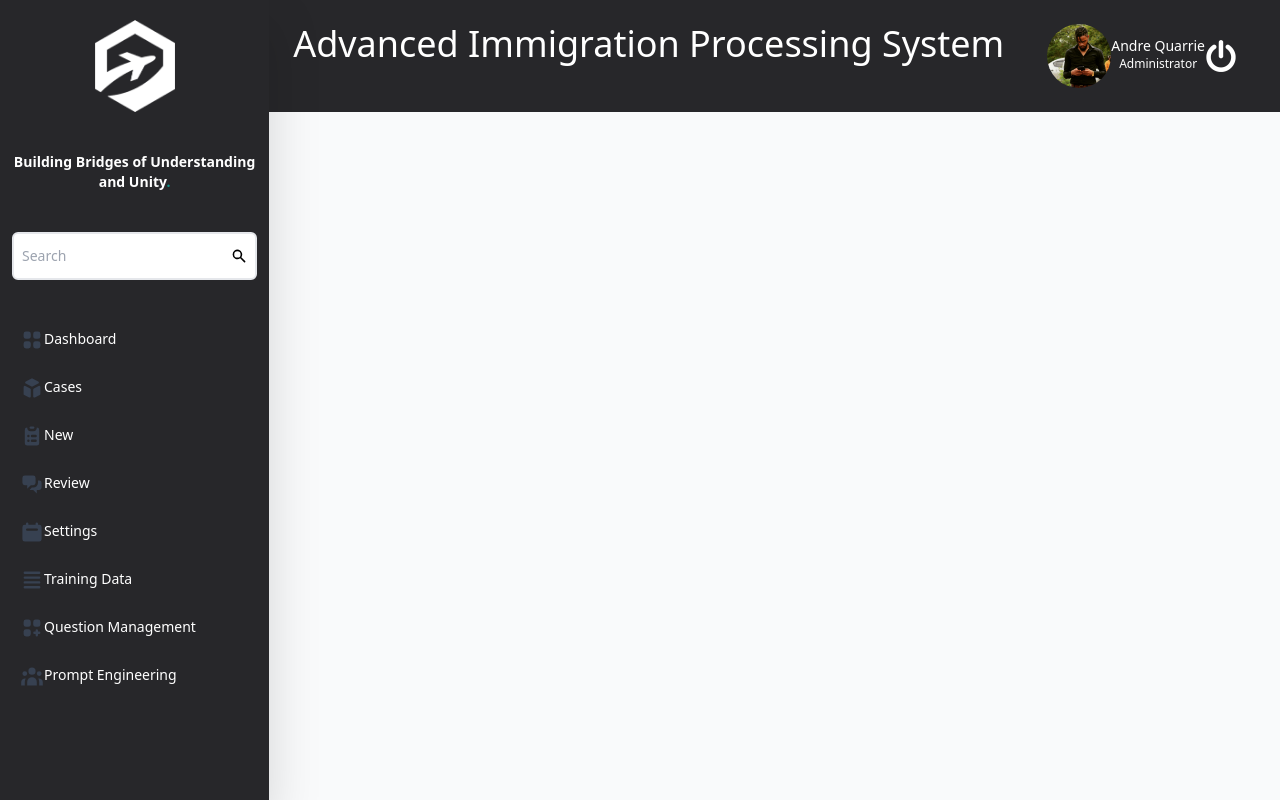
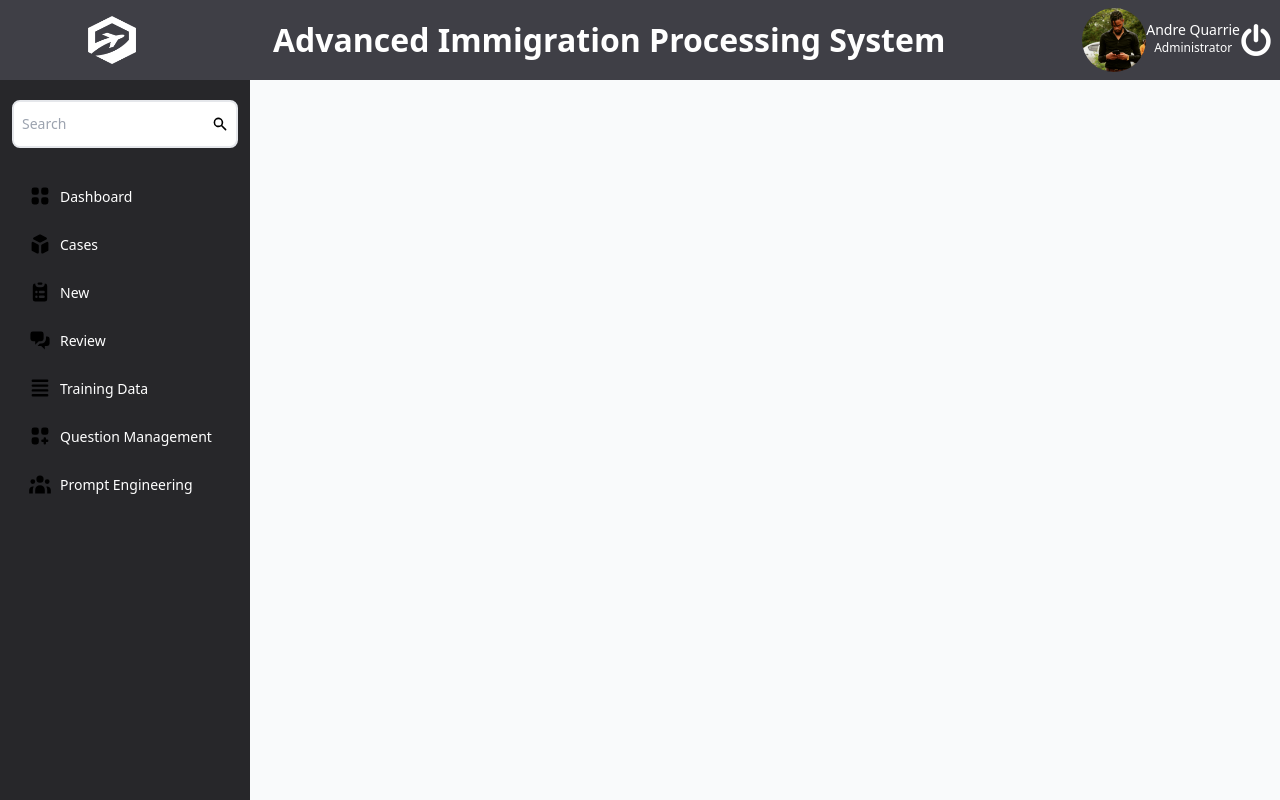
Before and after one commit to JoeyCodinja/AdvancedImmigrationProcessingSystem, a Nuxt app in the folder ias/: page /admin in a window 1280 px wide. Built offline with nearby package versions, Linux system fonts and the light colour scheme.

Commit message:
Adding changes from Andre

```diff
--- a/ias/components/BasePage.vue
+++ b/ias/components/BasePage.vue
@@ -1,24 +1,50 @@
 <template>
   <div class="flex h-screen bg-gray-50">
-    <Sidebar/>
-    <div class="flex flex-col w-full" >
-      <TopBar/>
-      <div class="m-4 ">
-        <p class="font-medium text-4xl">
-          {{title}}
-        </p>
-      </div>
+    <div class="flex flex-col w-full">
+      <TopBar />
       <div class="flex flex-row flex-1 overflow-y-scroll">
-        <slot/>
+        <Sidebar />
+        <div class="main-content ml-20">
+          <h1 class="font-medium text-4xl title-text">{{ title }}</h1>
+          <div class="content-slot">
+            <slot />
+          </div>
+        </div>
       </div>
     </div>
   </div>
 </template>
 
+
 <script>
+import TopBar from './TopBar.vue';
+import Sidebar from './Sidebar.vue';
+
 export default {
+  components: {
+    TopBar,
+    Sidebar
+  },
   props: {
     title: String
   }
+};
+</script>
+
+<style scoped>
+.title-text {
+  font-family: Arial, sans-serif;
+  color: #333;
 }
-</script>
+
+.main-content {
+  margin-left: 15rem; /* Adjust this value as needed */
+  padding-left: 3rem; /* Add padding to create separation from sidebar */
+  padding-top: 2rem; /* Add padding to create separation from topbar */
+
+}
+
+.content-slot {
+  margin-top: 1rem;
+}
+</style>
--- a/ias/components/Sidebar.vue
+++ b/ias/components/Sidebar.vue
@@ -14,42 +14,38 @@
         viewBox="0 0 20 20"
         xmlns="http://www.w3.org/2000/svg"
       >
-        <path
-          fill-rule="evenodd"
-          d="M3 5a1 1 0 011-1h12a1 1 0 110 2H4a1 1 0 01-1-1zM3 10a1 1 0 011-1h12a1 1 0 110 2H4a1 1 0 01-1-1zM3 15a1 1 0 011-1h12a1 1 0 110 2H4a1 1 0 01-1-1z"
-          clip-rule="evenodd"
-        ></path>
+        <!-- SVG Path -->
       </svg>
     </button>
     <div
       id="sidebar"
-      class="bg-zinc-800 h-screen md:block drop-shadow-2xl px-3 flex overflow-x-hidden transition-transform duration-300 ease-in-out pt-5"
+      class="bg-zinc-800 h-screen md:block  px-3 flex overflow-x-hidden transition-transform duration-300 ease-in-out pt-5"
       x-show="sidenav"
       @click.away="sidenav = false"
     >
-      <img
+      <!--<img
         src="/AIPS_Logo_no_text_white.png"
-        class="w-20   mx-auto"
-      />
-      <div class="space-y-6 md:space-y-10 ">
-        <h1 class="font-bold text-4xl text-center md:hidden">
-          D<span class="text-teal-600">.</span>
-        </h1>
-        <h1 class="hidden md:block font-bold text-sm md:text-sm text-center text-white">
-          Building Bridges of Understanding and Unity<span class="text-teal-600">.</span>
-        </h1>
+        class="w-20 mx-auto"
+      /> -->
+      <div class="space-y-5 md:space-y-7">
+        <!--         <h1 class="font-bold text-4xl text-center md:hidden">
+                  AIPS
+                </h1>
+                <h1 class="hidden md:block font-bold text-2xl md:text-2xl text-center text-white">
+                  AIPS
+                </h1>
+                <h1 class="hidden md:block font-bold text-sm md:text-sm text-center text-white">
+                  Building Bridges of Understanding and Unity
+                </h1> -->
 
-        <div
-          class="flex border-2 border-gray-200 bg-white rounded-md focus-within:ring-2 ring-teal-500"
-        >
+        <!-- Search input -->
+        <div class="flex border-2 border-gray-200 bg-white rounded-md focus-within:ring-2 ring-teal-500 ">
           <input
             type="text"
             class="w-full rounded-tl-md rounded-bl-md px-2 py-3 text-sm text-gray-600 focus:outline-none"
             placeholder="Search"
           />
-          <button
-            class="rounded-tr-md rounded-br-md px-2 py-3 hidden md:block"
-          >
+          <button class="rounded-tr-md rounded-br-md px-2 py-3 hidden md:block">
             <svg
               class="w-4 h-4 fill-current"
               fill="currentColor"
@@ -64,13 +60,17 @@
             </svg>
           </button>
         </div>
+
+        <!-- Navigation links -->
+
+        <!-- Dashboard -->
         <div id="menu" class="flex flex-col space-y-2">
-          <a
-            href=""
-            class="text-sm font-medium text-gray-700 py-2 px-2 hover:bg-teal-500 hover:text-white hover:text-base rounded-md transition duration-150 ease-in-out"
+          <router-link
+            to="/"
+            class="nav-link"
           >
             <svg
-              class="w-6 h-6 fill-current inline-block"
+              class="nav-icon"
               fill="currentColor"
               viewBox="0 0 20 20"
               xmlns="http://www.w3.org/2000/svg"
@@ -79,15 +79,17 @@
                 d="M5 3a2 2 0 00-2 2v2a2 2 0 002 2h2a2 2 0 002-2V5a2 2 0 00-2-2H5zM5 11a2 2 0 00-2 2v2a2 2 0 002 2h2a2 2 0 002-2v-2a2 2 0 00-2-2H5zM11 5a2 2 0 012-2h2a2 2 0 012 2v2a2 2 0 01-2 2h-2a2 2 0 01-2-2V5zM11 13a2 2 0 012-2h2a2 2 0 012 2v2a2 2 0 01-2 2h-2a2 2 0 01-2-2v-2z"
               ></path>
             </svg>
-            <span class="text-white">Dashboard</span>
-          </a>
+            <span class="nav-text">Dashboard</span>
+          </router-link>
+
+          <!-- Cases -->
           <router-link
             to="/cases"
             v-if="$route.path!=='/cases'"
-            class="text-sm font-medium text-gray-700 py-2 px-2 hover:bg-teal-500 hover:text-white hover:scale-105 rounded-md transition duration-150 ease-in-out"
+            class="nav-link"
           >
             <svg
-              class="w-6 h-6 fill-current inline-block"
+              class="nav-icon"
               fill="currentColor"
               viewBox="0 0 20 20"
               xmlns="http://www.w3.org/2000/svg"
@@ -96,15 +98,16 @@
                 d="M11 17a1 1 0 001.447.894l4-2A1 1 0 0017 15V9.236a1 1 0 00-1.447-.894l-4 2a1 1 0 00-.553.894V17zM15.211 6.276a1 1 0 000-1.788l-4.764-2.382a1 1 0 00-.894 0L4.789 4.488a1 1 0 000 1.788l4.764 2.382a1 1 0 00.894 0l4.764-2.382zM4.447 8.342A1 1 0 003 9.236V15a1 1 0 00.553.894l4 2A1 1 0 009 17v-5.764a1 1 0 00-.553-.894l-4-2z"
               ></path>
             </svg>
-            <span class="text-white">Cases</span>
+            <span class="nav-text">Cases</span>
           </router-link>
+
           <router-link
             to="/cases"
             v-if="$route.path==='/cases'"
-            class="text-sm font-medium text-gray-700 py-2 px-2 hover:bg-teal-500 hover:text-white hover:scale-105 rounded-md transition duration-150 ease-in-out"
+            class="nav-link"
           >
             <svg
-              class="w-6 h-6 fill-current inline-block"
+              class="nav-icon"
               fill="currentColor"
               viewBox="0 0 20 20"
               xmlns="http://www.w3.org/2000/svg"
@@ -113,15 +116,17 @@
                 d="M11 17a1 1 0 001.447.894l4-2A1 1 0 0017 15V9.236a1 1 0 00-1.447-.894l-4 2a1 1 0 00-.553.894V17zM15.211 6.276a1 1 0 000-1.788l-4.764-2.382a1 1 0 00-.894 0L4.789 4.488a1 1 0 000 1.788l4.764 2.382a1 1 0 00.894 0l4.764-2.382zM4.447 8.342A1 1 0 003 9.236V15a1 1 0 00.553.894l4 2A1 1 0 009 17v-5.764a1 1 0 00-.553-.894l-4-2z"
               ></path>
             </svg>
-            <span class="text-white">Cases</span>
+            <span class="nav-text">Cases</span>
           </router-link>
+
+          <!-- New -->
           <router-link
             to="/cases/new"
             v-if="$route.path!=='/cases/new'"
-            class="text-sm font-medium text-gray-700 py-2 px-2 hover:bg-teal-500 hover:text-white hover:scale-105 rounded-md transition duration-150 ease-in-out"
+            class="nav-link"
           >
             <svg
-              class="w-6 h-6 fill-current inline-block"
+              class="nav-icon"
               fill="currentColor"
               viewBox="0 0 20 20"
               xmlns="http://www.w3.org/2000/svg"
@@ -133,15 +138,16 @@
                 clip-rule="evenodd"
               ></path>
             </svg>
-            <span class="text-white">New</span>
+            <span class="nav-text">New</span>
           </router-link>
+
           <router-link
             to="/cases/new"
             v-if="$route.path==='/cases/new'"
-            class="text-sm font-medium text-gray-700 py-2 px-2 hover:bg-teal-500 hover:text-white hover:scale-105 rounded-md transition duration-150 ease-in-out"
+            class="nav-link"
           >
             <svg
-              class="w-6 h-6 fill-current inline-block"
+              class="nav-icon"
               fill="currentColor"
               viewBox="0 0 20 20"
               xmlns="http://www.w3.org/2000/svg"
@@ -153,15 +159,17 @@
                 clip-rule="evenodd"
               ></path>
             </svg>
-            <span class="text-white">New</span>
+            <span class="nav-text">New</span>
           </router-link>
+
+          <!-- Review -->
           <router-link
-            to="/cases"
+            to="/cases/review"
             v-if="$route.path!=='/cases/review'"
-            class="text-sm font-medium text-gray-700 py-2 px-2 hover:bg-teal-500 hover:text-white hover:scale-105 rounded-md transition duration-150 ease-in-out"
+            class="nav-link"
           >
             <svg
-              class="w-6 h-6 fill-current inline-block"
+              class="nav-icon"
               fill="currentColor"
               viewBox="0 0 20 20"
               xmlns="http://www.w3.org/2000/svg"
@@ -173,15 +181,16 @@
                 d="M15 7v2a4 4 0 01-4 4H9.828l-1.766 1.767c.28.149.599.233.938.233h2l3 3v-3h2a2 2 0 002-2V9a2 2 0 00-2-2h-1z"
               ></path>
             </svg>
-            <span class="text-white">Review</span>
+            <span class="nav-text">Review</span>
           </router-link>
+
           <router-link
-            to="/cases"
+            to="/cases/review"
             v-if="$route.path==='/cases/review'"
-            class="text-sm font-medium text-gray-700 py-2 px-2 hover:bg-teal-500 hover:text-white hover:scale-105 rounded-md transition duration-150 ease-in-out"
+            class="nav-link"
           >
             <svg
-              class="w-6 h-6 fill-current inline-block"
+              class="nav-icon"
               fill="currentColor"
               viewBox="0 0 20 20"
               xmlns="http://www.w3.org/2000/svg"
@@ -193,33 +202,17 @@
                 d="M15 7v2a4 4 0 01-4 4H9.828l-1.766 1.767c.28.149.599.233.938.233h2l3 3v-3h2a2 2 0 002-2V9a2 2 0 00-2-2h-1z"
               ></path>
             </svg>
-            <span class="text-white">Review</span>
+            <span class="nav-text">Review</span>
           </router-link>
-          <a
-            href=""
-            class="text-sm font-medium text-gray-700 py-2 px-2 hover:bg-teal-500 hover:text-white hover:scale-105 rounded-md transition duration-150 ease-in-out"
-          >
-            <svg
-              class="w-6 h-6 fill-current inline-block"
-              fill="currentColor"
-              viewBox="0 0 20 20"
-              xmlns="http://www.w3.org/2000/svg"
-            >
-              <path
-                fill-rule="evenodd"
-                d="M6 2a1 1 0 00-1 1v1H4a2 2 0 00-2 2v10a2 2 0 002 2h12a2 2 0 002-2V6a2 2 0 00-2-2h-1V3a1 1 0 10-2 0v1H7V3a1 1 0 00-1-1zm0 5a1 1 0 000 2h8a1 1 0 100-2H6z"
-                clip-rule="evenodd"
-              ></path>
-            </svg>
-            <span class="text-white">Settings</span>
-          </a>
+
+          <!-- Training Data -->
           <router-link
             to="/admin/generative-resources"
             v-if="$route.path!=='/admin/generative-resources'"
-            class="text-sm font-medium text-gray-700 py-2 px-2 hover:bg-teal-500 hover:text-white hover:scale-105 rounded-md transition duration-150 ease-in-out"
+            class="nav-link"
           >
             <svg
-              class="w-6 h-6 fill-current inline-block"
+              class="nav-icon"
               fill="currentColor"
               viewBox="0 0 20 20"
               xmlns="http://www.w3.org/2000/svg"
@@ -230,15 +223,16 @@
                 clip-rule="evenodd"
               ></path>
             </svg>
-            <span class="text-white">Training Data</span>
+            <span class="nav-text">Training Data</span>
           </router-link>
+
           <router-link
             to="/admin/generative-resources"
             v-if="$route.path==='/admin/generative-resources'"
-            class="text-sm font-medium text-gray-700 py-2 px-2 hover:bg-teal-500 hover:text-white hover:scale-105 rounded-md transition duration-150 ease-in-out"
+            class="nav-link"
           >
             <svg
-              class="w-6 h-6 fill-current inline-block"
+              class="nav-icon"
               fill="currentColor"
               viewBox="0 0 20 20"
               xmlns="http://www.w3.org/2000/svg"
@@ -249,16 +243,17 @@
                 clip-rule="evenodd"
               ></path>
             </svg>
-            <span class="text-white">Training Data</span>
+            <span class="nav-text">Training Data</span>
           </router-link>
+
+          <!-- Question Management -->
           <router-link
+            to="/admin/question-management"
             v-if="$route.path!=='/admin/question-management'"
-            to="/admin/question-management"
-            href=""
-            class="text-sm font-medium text-gray-700 py-2 px-2 hover:bg-teal-500 hover:text-white hover:scale-105 rounded-md transition duration-150 ease-in-out"
+            class="nav-link"
           >
             <svg
-              class="w-6 h-6 fill-current inline-block"
+              class="nav-icon"
               fill="currentColor"
               viewBox="0 0 20 20"
               xmlns="http://www.w3.org/2000/svg"
@@ -267,16 +262,16 @@
                 d="M5 3a2 2 0 00-2 2v2a2 2 0 002 2h2a2 2 0 002-2V5a2 2 0 00-2-2H5zM5 11a2 2 0 00-2 2v2a2 2 0 002 2h2a2 2 0 002-2v-2a2 2 0 00-2-2H5zM11 5a2 2 0 012-2h2a2 2 0 012 2v2a2 2 0 01-2 2h-2a2 2 0 01-2-2V5zM14 11a1 1 0 011 1v1h1a1 1 0 110 2h-1v1a1 1 0 11-2 0v-1h-1a1 1 0 110-2h1v-1a1 1 0 011-1z"
               ></path>
             </svg>
-            <span class="text-white">Question Management</span>
+            <span class="nav-text">Question Management</span>
           </router-link>
+
           <router-link
+            to="/admin/question-management"
             v-if="$route.path==='/admin/question-management'"
-            to="/admin/question-management"
-            href=""
-            class="text-sm font-medium text-gray-700 py-2 px-2 hover:bg-teal-500 hover:text-white hover:scale-105 rounded-md transition duration-150 ease-in-out"
+            class="nav-link"
           >
             <svg
-              class="w-6 h-6 fill-current inline-block"
+              class="nav-icon"
               fill="currentColor"
               viewBox="0 0 20 20"
               xmlns="http://www.w3.org/2000/svg"
@@ -285,15 +280,17 @@
                 d="M5 3a2 2 0 00-2 2v2a2 2 0 002 2h2a2 2 0 002-2V5a2 2 0 00-2-2H5zM5 11a2 2 0 00-2 2v2a2 2 0 002 2h2a2 2 0 002-2v-2a2 2 0 00-2-2H5zM11 5a2 2 0 012-2h2a2 2 0 012 2v2a2 2 0 01-2 2h-2a2 2 0 01-2-2V5zM14 11a1 1 0 011 1v1h1a1 1 0 110 2h-1v1a1 1 0 11-2 0v-1h-1a1 1 0 110-2h1v-1a1 1 0 011-1z"
               ></path>
             </svg>
-            <span class="text-white">Question Management</span>
+            <span class="nav-text">Question Management</span>
           </router-link>
+
+          <!-- Prompt Engineering -->
           <router-link
             to="/admin/prompt-engineering"
             v-if="$route.path!=='/admin/prompt-engineering'"
-            class="text-sm font-medium text-gray-700 py-2 px-2 hover:bg-teal-500 hover:text-white hover:scale-105 rounded-md transition duration-150 ease-in-out"
+            class="nav-link"
           >
             <svg
-              class="w-6 h-6 fill-current inline-block"
+              class="nav-icon"
               fill="currentColor"
               viewBox="0 0 20 20"
               xmlns="http://www.w3.org/2000/svg"
@@ -302,15 +299,16 @@
                 d="M13 6a3 3 0 11-6 0 3 3 0 016 0zM18 8a2 2 0 11-4 0 2 2 0 014 0zM14 15a4 4 0 00-8 0v3h8v-3zM6 8a2 2 0 11-4 0 2 2 0 014 0zM16 18v-3a5.972 5.972 0 00-.75-2.906A3.005 3.005 0 0119 15v3h-3zM4.75 12.094A5.973 5.973 0 004 15v3H1v-3a3 3 0 013.75-2.906z"
               ></path>
             </svg>
-            <span class="text-white">Prompt Engineering</span>
+            <span class="nav-text">Prompt Engineering</span>
           </router-link>
+
           <router-link
             to="/admin/prompt-engineering"
             v-if="$route.path==='/admin/prompt-engineering'"
-            class="text-sm font-medium text-gray-700 py-2 px-2 hover:bg-teal-500 hover:text-white hover:scale-105 rounded-md transition duration-150 ease-in-out"
+            class="nav-link"
           >
             <svg
-              class="w-6 h-6 fill-current inline-block"
+              class="nav-icon"
               fill="currentColor"
               viewBox="0 0 20 20"
               xmlns="http://www.w3.org/2000/svg"
@@ -319,37 +317,67 @@
                 d="M13 6a3 3 0 11-6 0 3 3 0 016 0zM18 8a2 2 0 11-4 0 2 2 0 014 0zM14 15a4 4 0 00-8 0v3h8v-3zM6 8a2 2 0 11-4 0 2 2 0 014 0zM16 18v-3a5.972 5.972 0 00-.75-2.906A3.005 3.005 0 0119 15v3h-3zM4.75 12.094A5.973 5.973 0 004 15v3H1v-3a3 3 0 013.75-2.906z"
               ></path>
             </svg>
-            <span class="text-white">Prompt Engineering</span>
+            <span class="nav-text">Prompt Engineering</span>
           </router-link>
+
         </div>
       </div>
     </div>
-
   </div>
-
 </template>
 
 <script>
 export default {
-  name: "Sidebar2"
+  name: "Sidebar"
 }
 </script>
 
 <style>
-.last-in-list {
-  margin-bottom: 3rem !important;
-}
-.sep-right {
-  border-right: 1px white solid;
+/* Add rounded corners to the sidebar container */
+#sidebar {
+  width:250px;
+  border-top-right-radius: 0rem;
+  border-bottom-right-radius: 1.5rem;
+  position: fixed; /* Add this line to fix the sidebar's position */
+
+
 }
 
-.sep-left {
-  border-left: 1px white solid;
+/* Add rounded corners to the input container */
+.flex.border-2 {
+  border-radius: .5rem;
+}
+
+/* Add rounded corners to the navigation links */
+.nav-link {
+  display: flex;
+  align-items: center;
+  padding: 0.5rem 1rem;
+  border-radius: 0.75rem;
+  transition: background-color 0.3s ease, transform 0.3s ease;
+}
+
+/* Style for navigation icons */
+.nav-icon {
+  width: 1.5rem;
+  height: 1.5rem;
+  margin-right: 0.5rem;
+}
+
+/* Style for navigation text */
+.nav-text {
+  color: white;
+  font-size: 0.875rem;
+}
+
+/* Hover styles for navigation links */
+.nav-link:hover {
+  background-color: #4FD1C5;
+  color: white;
+  transform: scale(1.05);
 }
 
 .min-w-fifth > a, p{
-  margin-bottom: 0.75rem
+  margin-bottom: 0.75rem;
 }
-
-
 </style>
--- a/ias/components/TopBar.vue
+++ b/ias/components/TopBar.vue
@@ -1,22 +1,32 @@
 <template>
-  <div class=" mx-auo bg-zinc-800 text-white flex flex-nowrap py-6">
-
-    <div class="text-4xl font-medium items-center">
-      <p class = "ml-6">
-        Advanced Immigration Processing System
-      </p>
-
+  <div class="bg-zinc-700 text-white px-2 py-2 flex items-center justify-between">
+    <div class="flex items-center">
+      <img src="/AIPS_Logo_no_text_white.png" alt="Logo" class="logo" />
     </div>
 
-    <div class="flex mx-auto">
-      <UserBadge/>
-      <LogoutButton/>
+    <div class="flex items-center ml-auto">
+      <h1 class="title">Advanced Immigration Processing System</h1>
     </div>
 
-
+    <div class="flex items-center ml-auto">
+      <UserBadge />
+      <LogoutButton />
+    </div>
   </div>
 </template>
 
 <style>
+/* Add any custom styles specific to this component */
+.logo {
+  width: 3rem;
+  height: 3rem;
+  margin-left: 5rem;
+}
 
+.title {
+  font-size: 2rem;
+  font-weight: bold;
+  margin-left: auto;
+  margin-right: auto;
+}
 </style>
```
Also changed, not shown: ias/pages/cases/review/index.vue (+127 -26 lines).
